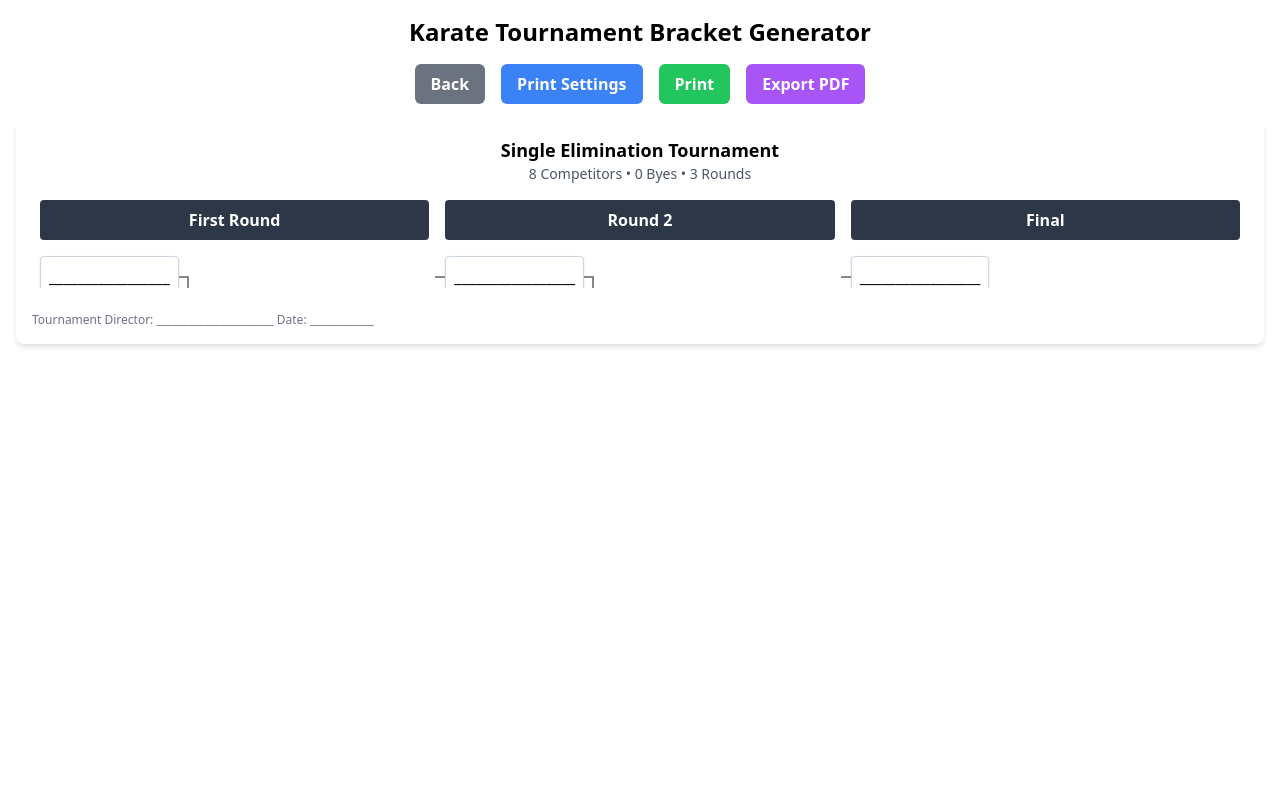
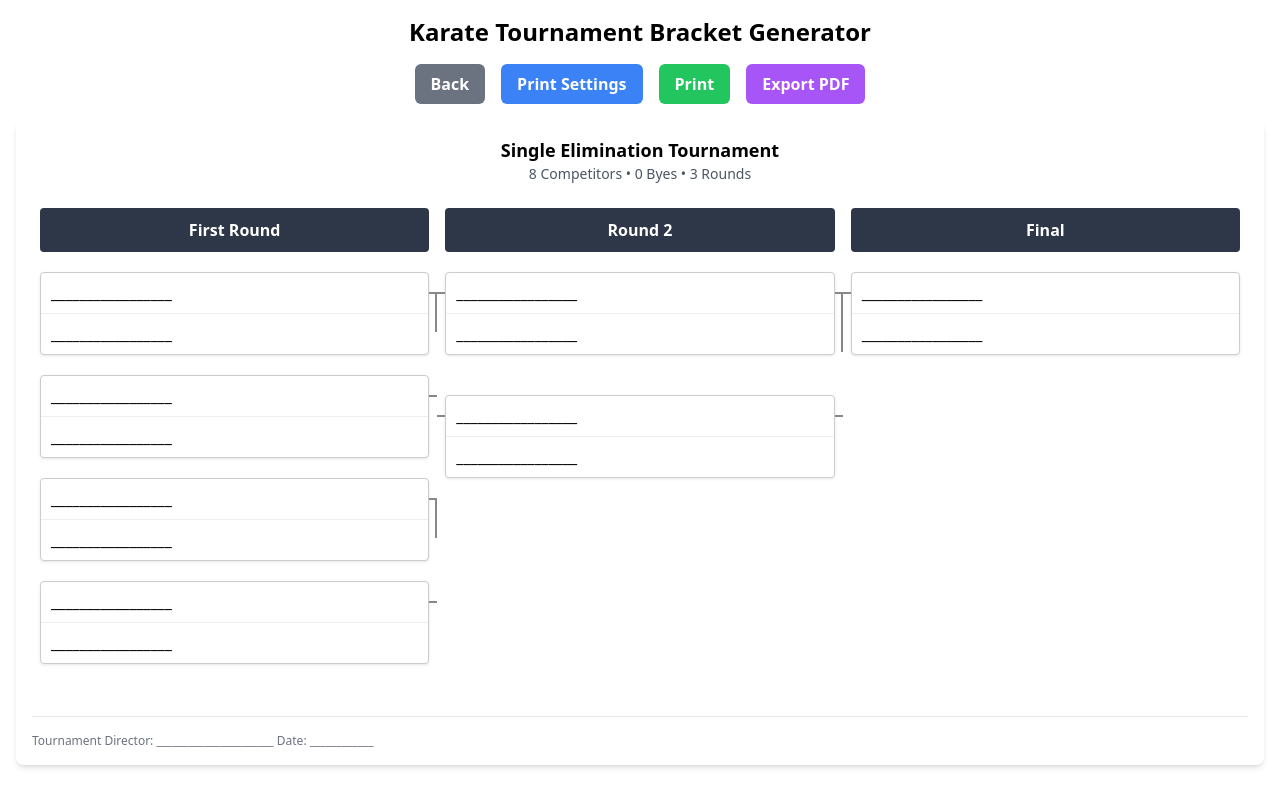
Before and after one commit to drehelm/karate-tournament-bracket, a React (Create React App) app: page / in a window 1280 px wide. Both pictures are taken after a click on the button "Generate Bracket". Built offline with nearby package versions, Linux system fonts and the light colour scheme.

Commit message:
Fixed bracket scaling to fill available space and improved connector alignment

```diff
--- a/src/App.jsx
+++ b/src/App.jsx
@@ -208,7 +208,7 @@ export default function KarateTournamentBracket() {
           {/* Tournament Bracket Display */}
           <div
             ref={bracketRef}
-            className="bg-white rounded-lg shadow-md print:shadow-none print:p-0 w-full h-full"
+            className="bg-white rounded-lg shadow-md print:shadow-none p-4 overflow-auto"
           >
             <BracketDisplay
               competitorCount={competitorCount}
@@ -319,26 +319,19 @@ function BracketDisplay({ competitorCount, bracketData }) {
   const { rounds, totalSlots, matches } = bracketData;
 
   return (
-    <div className="p-4 w-full">
-      <div className="mb-4 text-center">
+    <div className="w-full">
+      <div className="mb-6 text-center">
         <h2 className="text-lg font-bold">Single Elimination Tournament</h2>
-        <p className="text-sm text-gray-600 print:text-gray-800">
+        <p className="text-sm text-gray-600 print:text-gray-800 mb-4">
           {competitorCount} Competitors • {totalSlots - competitorCount} Byes • {rounds} Rounds
         </p>
       </div>
 
-      <div className="tournament-bracket">
-        <style jsx>{`
+      <style>{`
         .tournament-bracket {
+          display: flex;
           width: 100%;
           overflow-x: auto;
-            padding-bottom: 2rem;
-          }
-
-          .bracket-container {
-            display: flex;
-            justify-content: space-between;
-            min-width: fit-content;
         }
 
         .round {
@@ -346,68 +339,61 @@ function BracketDisplay({ competitorCount, bracketData }) {
           flex-direction: column;
           flex: 1;
           min-width: 180px;
-            position: relative;
-            margin: 0 0.5rem;
+          margin: 0 8px;
         }
 
         .round-title {
           text-align: center;
           font-weight: 600;
-            margin-bottom: 1rem;
-            padding: 0.5rem;
+          padding: 10px;
+          margin-bottom: 20px;
           background-color: #2d3748;
           color: white;
           border-radius: 4px;
         }
 
-          .matches {
+        .match-container {
+          flex: 1;
           position: relative;
-            flex: 1;
-            height: 100%;
         }
 
         .match {
-            position: absolute;
-            left: 0;
+          margin-bottom: 20px;
+          position: relative;
         }
 
         .match-box {
-            width: 100%;
-            border: 1px solid #cbd5e0;
+          border: 1px solid #ccc;
           border-radius: 4px;
+          overflow: hidden;
           background-color: white;
           box-shadow: 0 1px 3px rgba(0,0,0,0.1);
+          width: 100%;
         }
 
         .competitor {
-            padding: 0.5rem;
-            border-bottom: 1px solid #e2e8f0;
-            min-height: 2.5rem;
+          padding: 8px 10px;
+          min-height: 40px;
           display: flex;
           align-items: center;
+          border-bottom: 1px solid #eee;
         }
 
         .competitor:last-child {
           border-bottom: none;
         }
 
-          .line {
+        .connector {
           position: absolute;
           background-color: #888;
         }
 
-          .line-horizontal {
+        .connector-horizontal {
           height: 2px;
         }
 
-          .line-vertical {
+        .connector-vertical {
           width: 2px;
-          }
-
-          @media (max-width: 768px) {
-            .round {
-              min-width: 140px;
-            }
         }
 
         @media (max-width: 640px) {
@@ -416,41 +402,40 @@ function BracketDisplay({ competitorCount, bracketData }) {
           }
 
           .competitor {
-              font-size: 0.75rem;
-              padding: 0.25rem 0.5rem;
-              min-height: 2rem;
+            font-size: 12px;
+            padding: 6px 8px;
+            min-height: 30px;
           }
         }
       `}</style>
 
-        <div className="bracket-container">
+      <div className="tournament-bracket">
+        {/* Render each round */}
         {Array.from({ length: rounds }, (_, roundIndex) => {
-            const roundMatches = totalSlots / Math.pow(2, roundIndex + 1);
+          const matchesInRound = totalSlots / Math.pow(2, roundIndex + 1);
           const spacingFactor = Math.pow(2, roundIndex);
-            const matchHeight = 80; // Base match height including margin
 
           return (
             <div className="round" key={`round-${roundIndex}`}>
               <div className="round-title">
-                  {roundIndex === 0
-                    ? "First Round"
-                    : roundIndex === rounds - 1
-                      ? "Final"
-                      : `Round ${roundIndex + 1}`
-                  }
+                {roundIndex === 0 ? "First Round" :
+                 roundIndex === rounds - 1 ? "Final" :
+                 `Round ${roundIndex + 1}`}
               </div>
 
-                <div className="matches" style={{ height: `${totalSlots * matchHeight / 2}px` }}>
-                  {Array.from({ length: roundMatches }, (_, matchIndex) => {
-                    // Calculate match position
-                    const matchPosition = matchIndex * matchHeight * spacingFactor;
+              <div className="match-container">
+                {/* Render matches for this round */}
+                {Array.from({ length: matchesInRound }, (_, matchIndex) => {
                   const hasBye = roundIndex === 0 && matches[matchIndex]?.hasBye;
+                  const matchSpacing = spacingFactor * 20; // Increased spacing for each round
 
                   return (
                     <div
                       className="match"
                       key={`match-${roundIndex}-${matchIndex}`}
-                        style={{ top: `${matchPosition}px` }}
+                      style={{
+                        marginBottom: `${matchSpacing}px`
+                      }}
                     >
                       <div className="match-box">
                         <div className="competitor">
@@ -461,43 +446,43 @@ function BracketDisplay({ competitorCount, bracketData }) {
                         </div>
                       </div>
 
-                        {/* Connectors to next round */}
+                      {/* Connector to next round (except for final round) */}
                       {roundIndex < rounds - 1 && (
-                          <>
-                            {/* Horizontal line */}
                         <div
-                              className="line line-horizontal"
+                          className="connector connector-horizontal"
                           style={{
-                                top: '20px',
-                                right: '-10px',
-                                width: '10px'
+                            position: 'absolute',
+                            right: '-8px',
+                            width: '8px',
+                            top: '20px'
                           }}
-                            />
-
-                            {/* Vertical line (if needed) */}
-                            {matchIndex % 2 === 0 && (
-                              <div
-                                className="line line-vertical"
-                                style={{
-                                  top: '20px',
-                                  right: '-10px',
-                                  height: `${matchHeight * spacingFactor}px`
-                                }}
-                              />
-                            )}
-                          </>
+                        ></div>
                       )}
 
-                        {/* Connector from previous round */}
+                      {/* Vertical connector to join matches (if not in the last match of a pair) */}
+                      {roundIndex < rounds - 1 && matchIndex % 2 === 0 && (
+                        <div
+                          className="connector connector-vertical"
+                          style={{
+                            position: 'absolute',
+                            right: '-8px',
+                            top: '20px',
+                            height: `${20 + matchSpacing}px` // Connect to the next match
+                          }}
+                        ></div>
+                      )}
+
+                      {/* Horizontal connector from the previous round */}
                       {roundIndex > 0 && (
                         <div
-                            className="line line-horizontal"
+                          className="connector connector-horizontal"
                           style={{
-                              top: '20px',
-                              left: '-10px',
-                              width: '10px'
+                            position: 'absolute',
+                            left: '-8px',
+                            width: '8px',
+                            top: '20px'
                           }}
-                          />
+                        ></div>
                       )}
                     </div>
                   );
@@ -507,9 +492,8 @@ function BracketDisplay({ competitorCount, bracketData }) {
           );
         })}
       </div>
-      </div>
 
-      <div className="mt-6 print:mt-8">
+      <div className="mt-8 border-t pt-4">
         <p className="text-xs text-gray-500 print:text-gray-700">
           Tournament Director: ______________________ Date: ____________
         </p>
```
Lines whose indentation alone changed are shown as unchanged.
